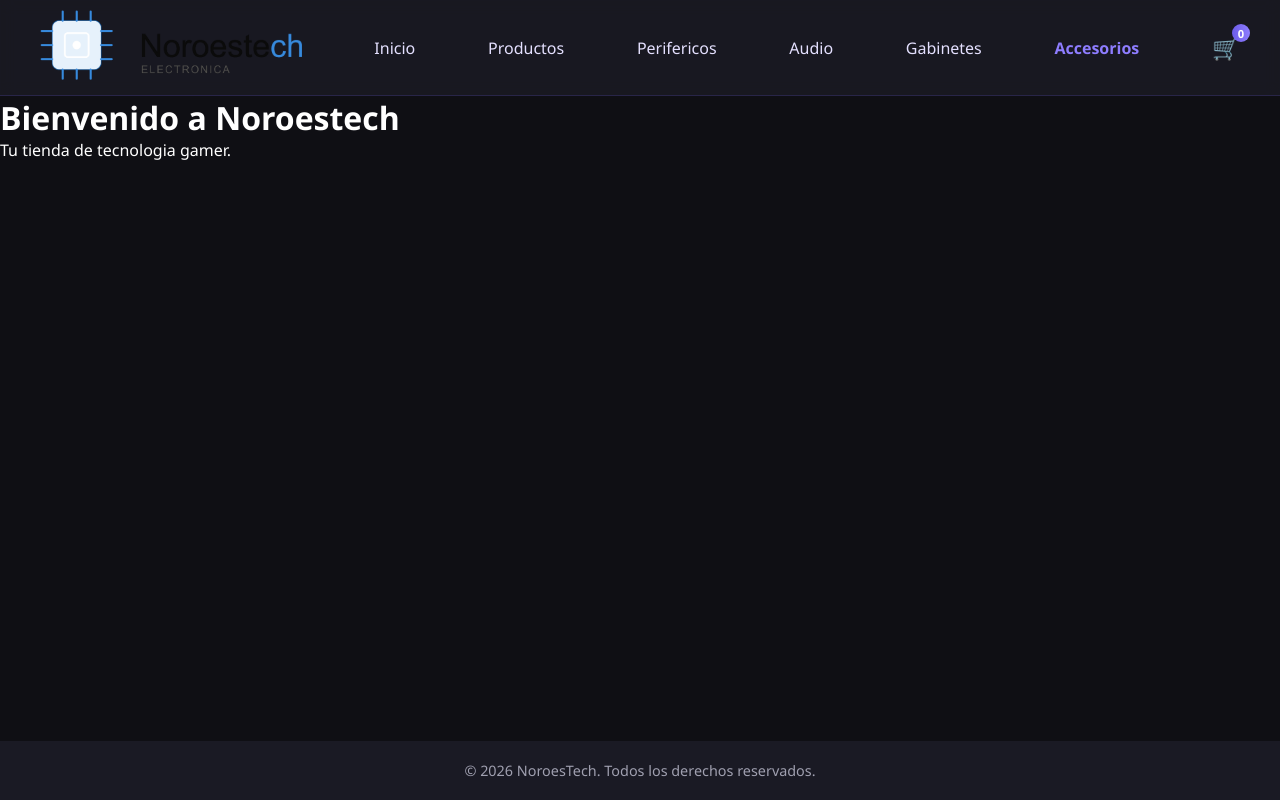
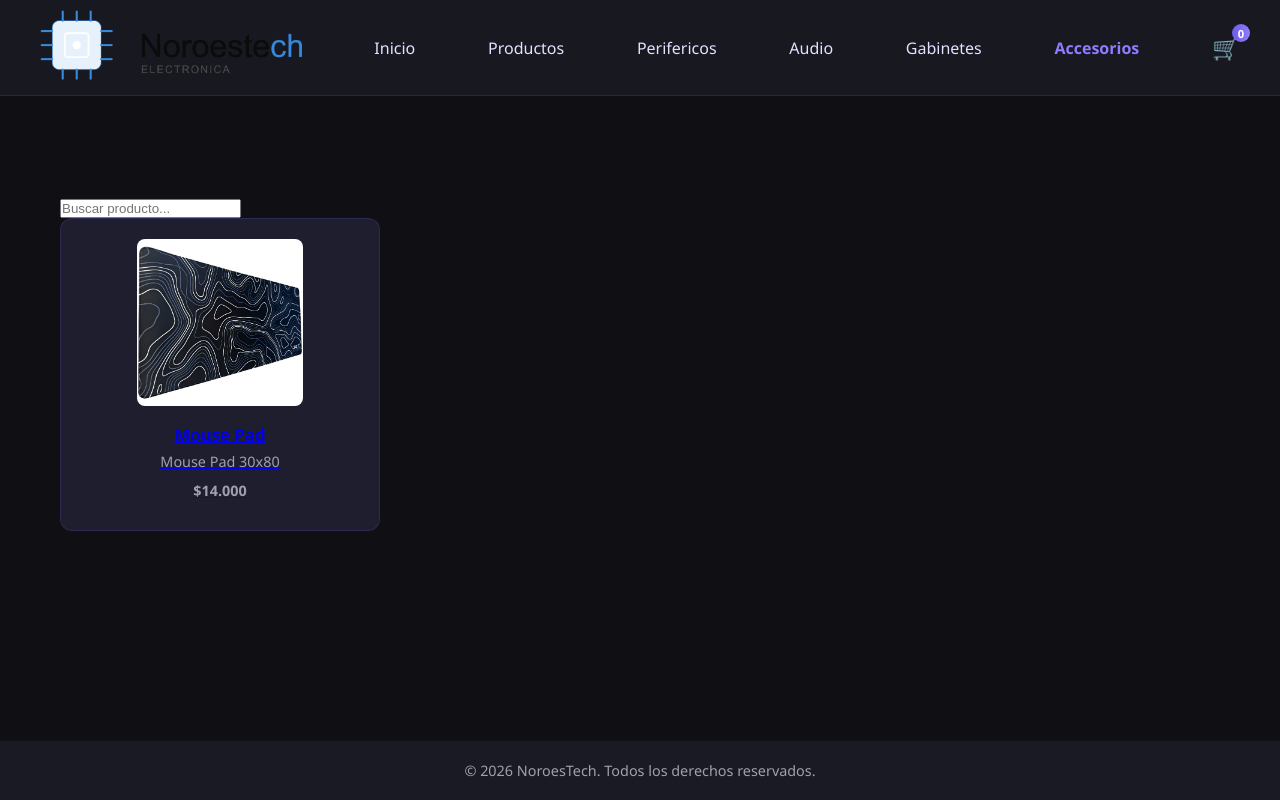
Before and after one commit to EMAGMZ/noroestech, a React (Vite) app: page /category/accesorios in a window 1280 px wide. Built offline with nearby package versions, Linux system fonts and the light colour scheme.

Commit message:
feat: renombrar ruta de detalle a /item/:id

```diff
--- a/src/App.jsx
+++ b/src/App.jsx
@@ -17,7 +17,8 @@ function App() {
           <Routes>
             <Route path="/" element={<Home />} />
             <Route path="/productos" element={<ItemListContainer />} />
-            <Route path="/producto/:id" element={<ItemDetailContainer />} />
+            <Route path="/category/:id" element={<ItemListContainer />} />
+            <Route path="/item/:id" element={<ItemDetailContainer />} />
             <Route path="*" element={<NotFound />} />
           </Routes>
           <Footer />
--- a/src/components/ProductCard/ProductCard.jsx
+++ b/src/components/ProductCard/ProductCard.jsx
@@ -3,7 +3,7 @@ import styles from './ProductCard.module.css'
 
 function ProductCard({ producto }) {
   return (
-    <Link to={`/producto/${producto.id}`} className={styles.card}>
+    <Link to={`/item/${producto.id}`} className={styles.card}>
       <img src={producto.img} alt={producto.name} />
       <h3>{producto.name}</h3>
       <p>{producto.description}</p>
```
